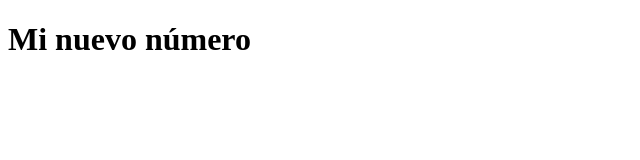
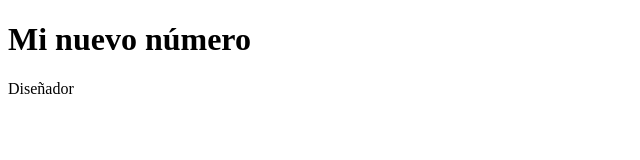
Before and after one commit to mauroayalazavala/Turismo-Network, a plain HTML site: page Contacto.html in a window 1280 px wide. Shown: the full height of the page, 0-640 px from the left. Drawn offline with Linux system fonts and the light colour scheme.

Commit message:
Actualiza el contacto

```diff
--- a/Contacto.html
+++ b/Contacto.html
@@ -7,5 +7,6 @@
 </head>
 <body>
     <h1>Mi nuevo número</h1>
+    <p>Diseñador</p>
 </body>
 </html>
```
